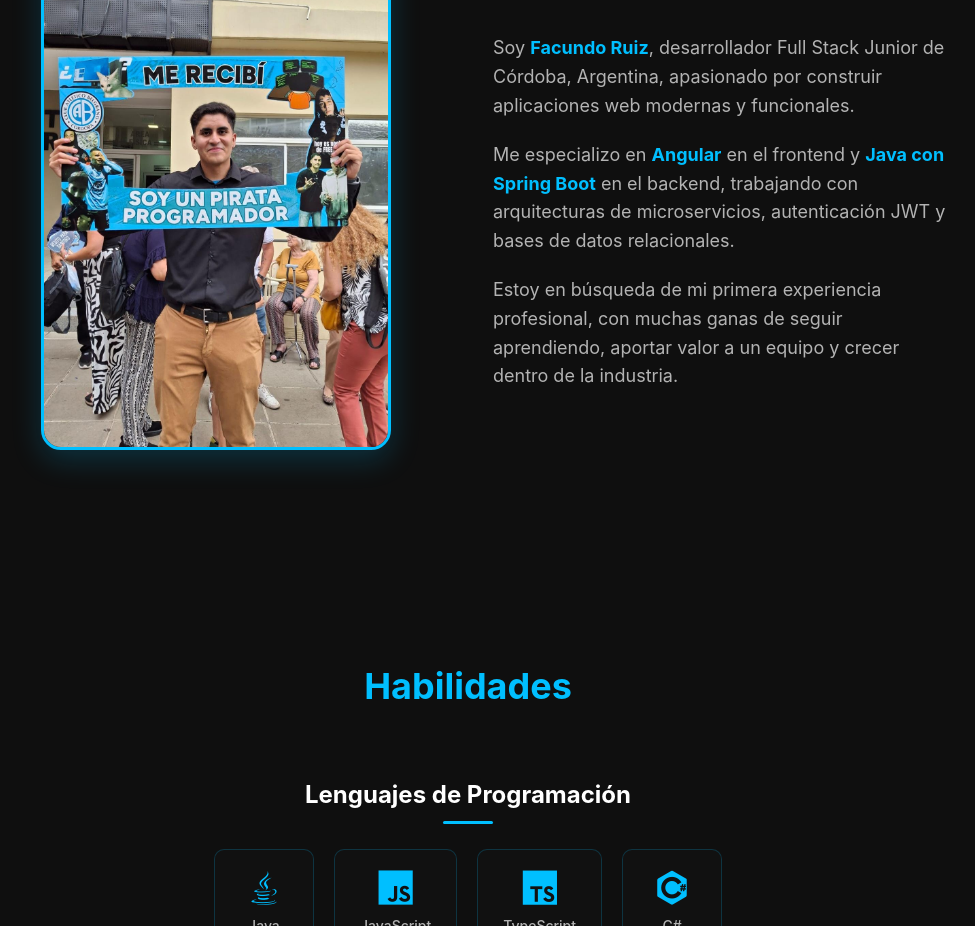
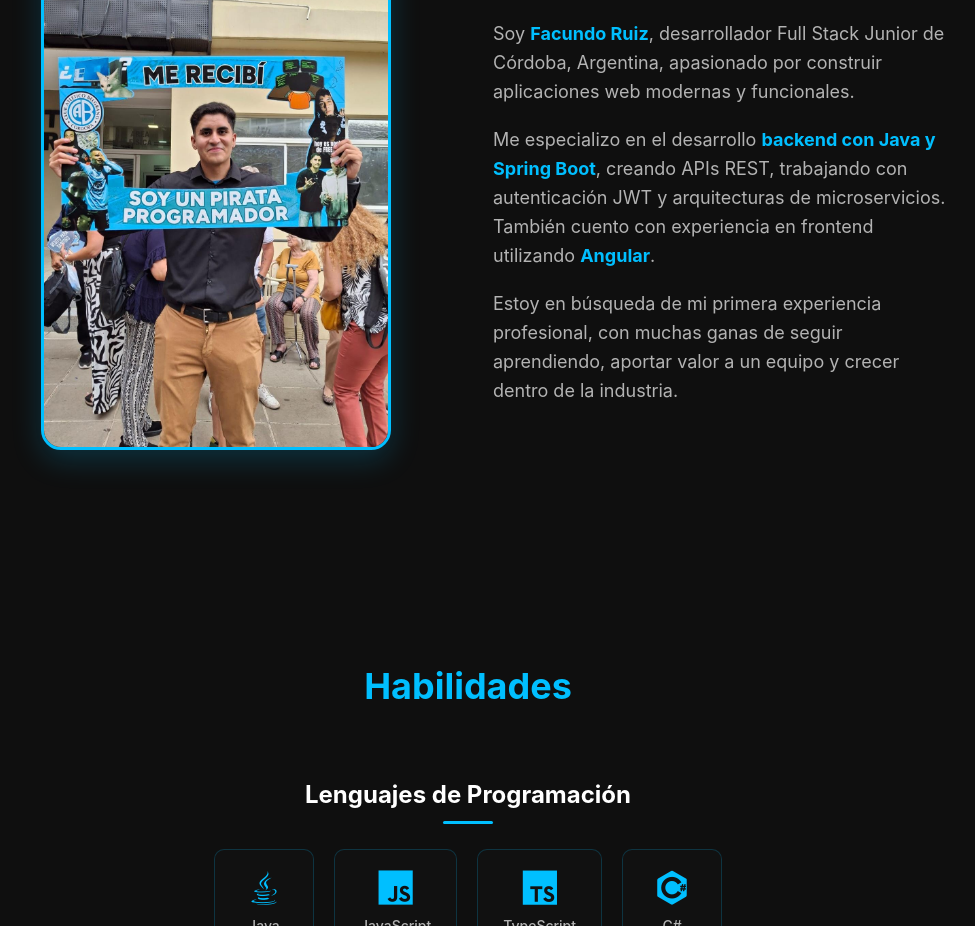
Before and after one commit to FacuRuizz1/portafolio, an Angular app: page / in a window 1280 px wide. Shown: the part 960-1886 px from the top of the page, without its empty margins (172-1147 px from the left). Built offline with nearby package versions, Linux system fonts and the light colour scheme.

Commit message:
Correccion sobre mi

```diff
--- a/src/app/sections/about/about.component.html
+++ b/src/app/sections/about/about.component.html
@@ -13,9 +13,9 @@
       </p>
 
       <p class="about-text">
-        Me especializo en <span class="highlight">Angular</span> en el frontend y
-        <span class="highlight">Java con Spring Boot</span> en el backend, trabajando con
-        arquitecturas de microservicios, autenticación JWT y bases de datos relacionales.
+       Me especializo en el desarrollo <span class="highlight">backend con Java y Spring Boot</span>,
+       creando APIs REST, trabajando con autenticación JWT y arquitecturas de microservicios.
+       También cuento con experiencia en frontend utilizando <span class="highlight">Angular</span>.
       </p>
 
       <p class="about-text">
```
